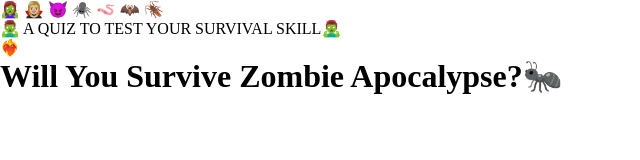
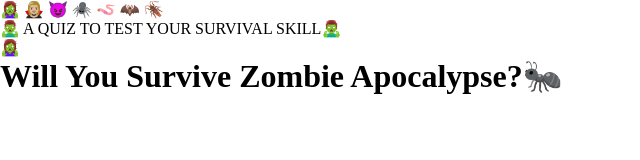
Before and after one commit to Nilisha111/zombie, a plain HTML site: page index.html in a window 1280 px wide. Shown: the full height of the page, 0-640 px from the left. Drawn offline with Linux system fonts and the light colour scheme.

Commit message:
Change hero icon from fire heart to zombie woman

```diff
--- a/index.html
+++ b/index.html
@@ -30,7 +30,7 @@
         <span>🧟‍♂️</span> A QUIZ TO TEST YOUR SURVIVAL SKILL<span>🧟‍♂️</span>
       </div>
       <header class="hero">
-        <div class="hero-icon">❤️‍🔥</div>
+        <div class="hero-icon">🧟‍♀️</div>
         <h1>Will You Survive <span class="crawl-word" >Zombie Apocalypse?</span><span class="insect">🐜</span></h1>
       </header>
 
```
